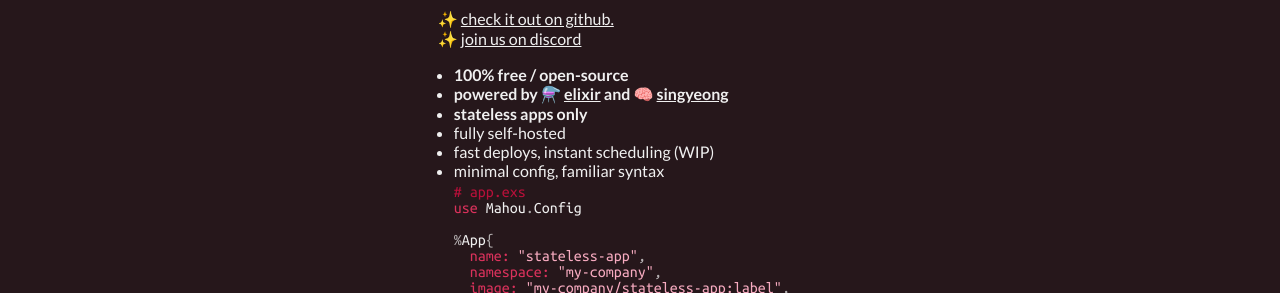
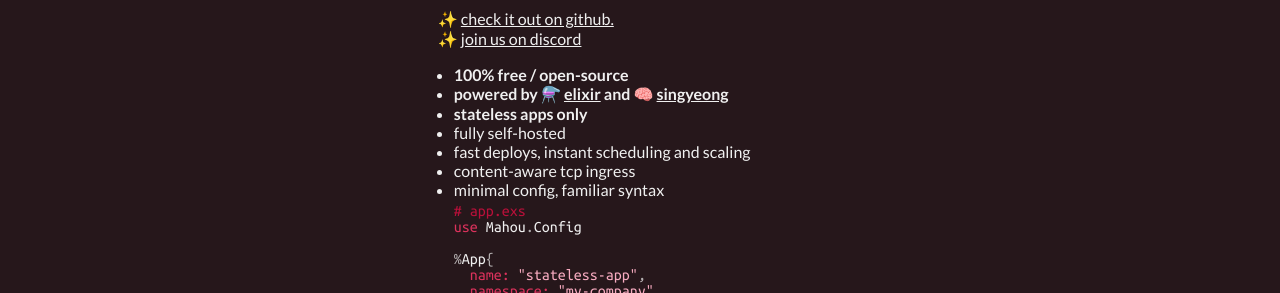
Before and after one commit to queer/mahou, a plain HTML site: page index.html in a window 1280 px wide. Shown: the part 457-750 px from the top of the page. Drawn offline with nearby package versions, Linux system fonts and the light colour scheme.

Commit message:
chore: Update site

```diff
--- a/index.html
+++ b/index.html
@@ -203,7 +203,8 @@
               </li>
               <li><strong>stateless apps only</strong></li>
               <li>fully self-hosted</li>
-              <li>fast deploys, instant scheduling (WIP)</li>
+              <li>fast deploys, instant scheduling and scaling</li>
+              <li>content-aware tcp ingress</li>
               <li>
                 <div>minimal config, familiar syntax</div>
                 <pre><code class="language-elixir"># app.exs
```
